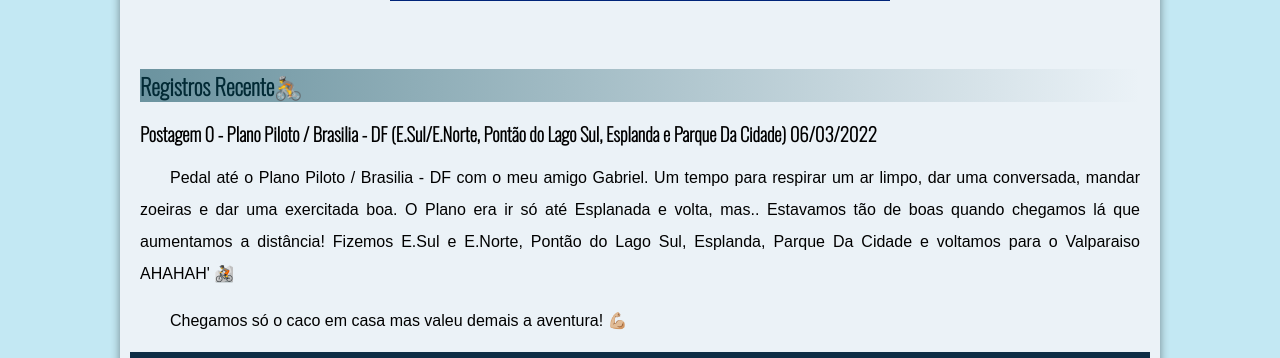
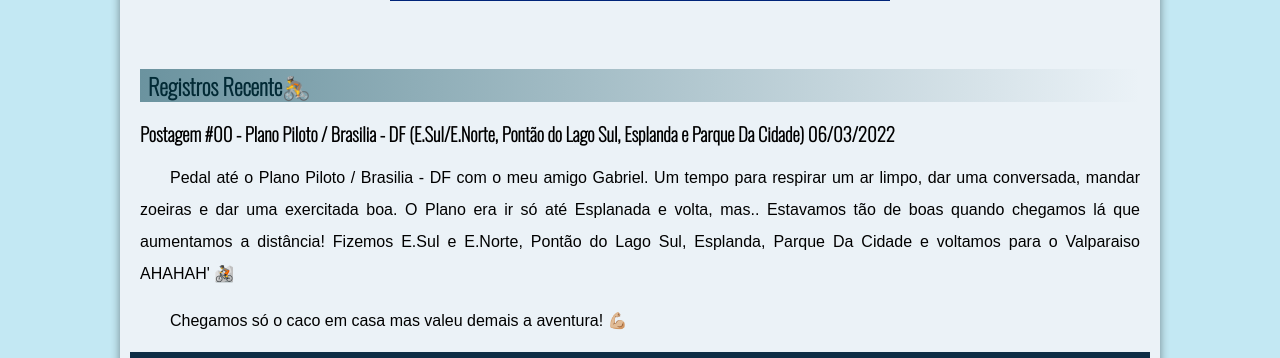
Before and after one commit to robertdouglasaimon/projeto-diariopessoal-de-esportes, a plain HTML site: page home.html in a window 1280 px wide. Shown: the part 3159-3517 px from the top of the page. Drawn offline with nearby package versions, Linux system fonts and the light colour scheme.

Commit message:
Quarto commit

```diff
--- a/assets/css/home.css
+++ b/assets/css/home.css
@@ -136,7 +136,7 @@ main h1 {
     font-size: 1.6em;
 
     background-image: linear-gradient(to right, var(--cor0), transparent);
-    text text-indent: 8px;
+    text-indent: 8px;
 }
 
 main h2 {
@@ -145,7 +145,7 @@ main h2 {
     font-size: 1.4em;
     font-weight: bolder;
     background-image: linear-gradient(to right, var(--cor0), transparent);
-    text text-indent: 8px;
+    text-indent: 8px;
 }
 
 main h3 {
--- a/home.html
+++ b/home.html
@@ -92,7 +92,7 @@
                     <h2>Registros Recente🚴</h2>
                     <br>
                     <div id="ciclismo00">
-                        <h3>Postagem 0 - Plano Piloto / Brasilia - DF (E.Sul/E.Norte, Pontão do Lago Sul, Esplanda e Parque Da Cidade) 06/03/2022 </h3>
+                        <h3>Postagem #00 - Plano Piloto / Brasilia - DF (E.Sul/E.Norte, Pontão do Lago Sul, Esplanda e Parque Da Cidade) 06/03/2022 </h3>
                         <p>
                             Pedal até o Plano Piloto / Brasilia - DF com o meu amigo Gabriel.
                             Um tempo para respirar um ar limpo, dar uma conversada, mandar zoeiras e dar uma exercitada boa. O Plano era ir só até Esplanada e volta, mas.. Estavamos tão de boas quando chegamos lá que aumentamos a distância! Fizemos E.Sul e E.Norte, Pontão do Lago Sul, Esplanda, Parque Da Cidade e voltamos para o Valparaiso AHAHAH' 🚵
```
